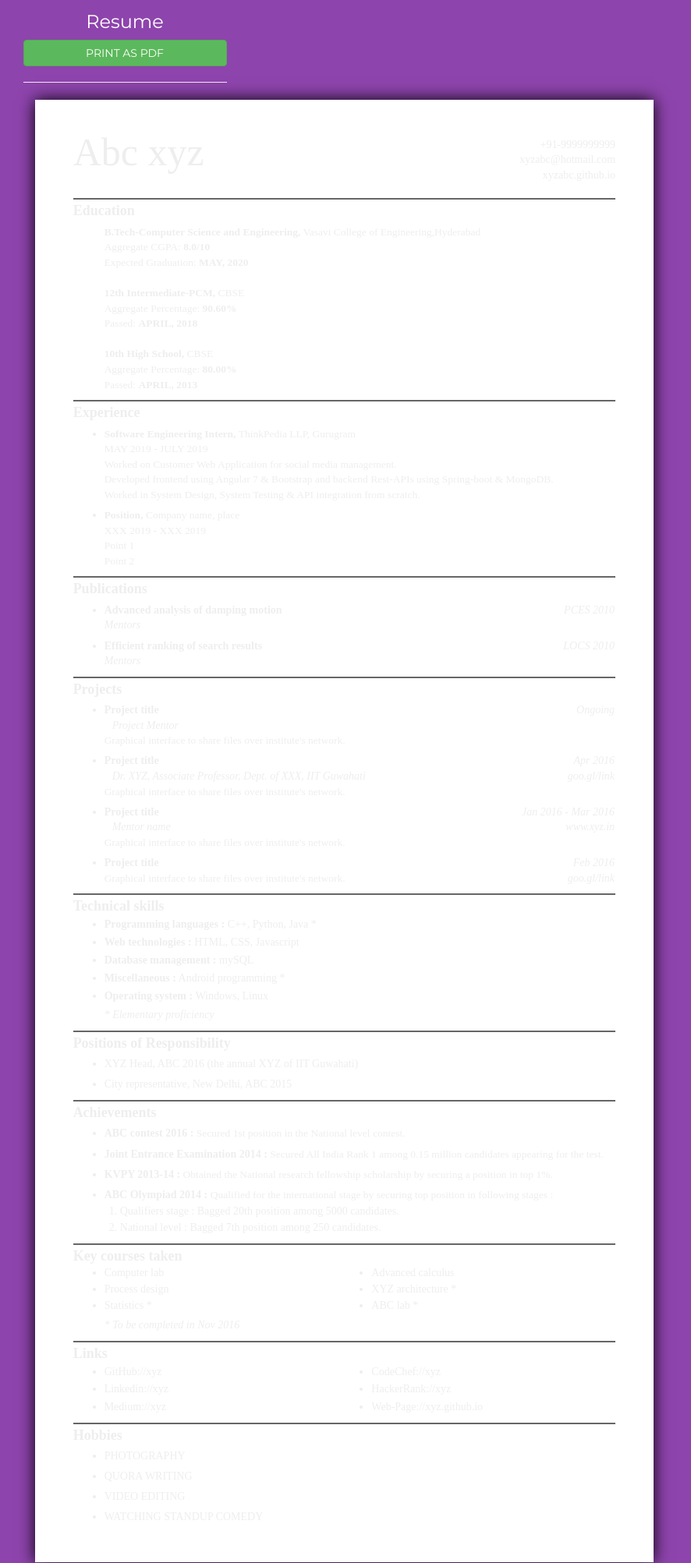
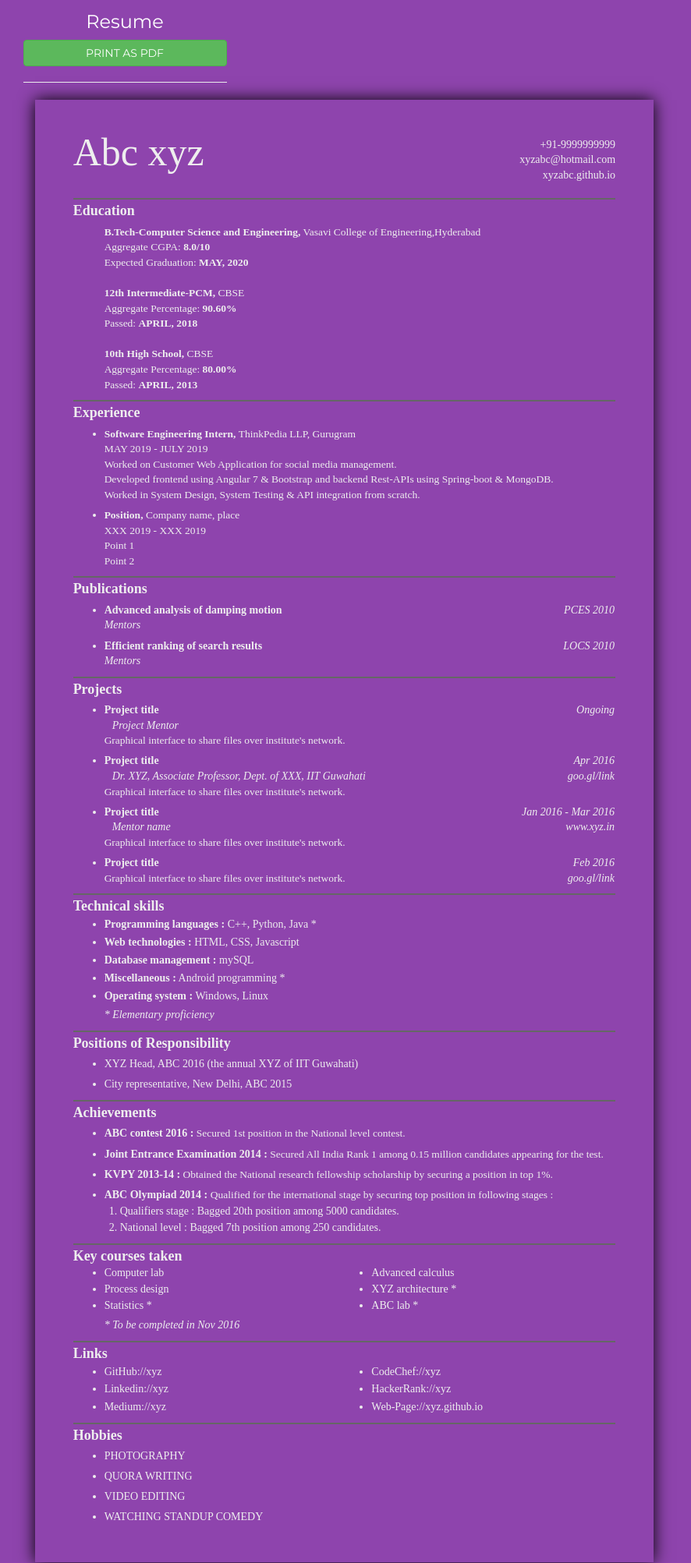
Before and after one commit to anishacse2018/WPSCSEB, a PHP site: page /resume.html in a window 1280 px wide. Shown: the whole page at 78% size, without its empty margins (0-886 px from the left). Run offline with PHP 8.4, Linux system fonts and the light colour scheme; some libraries are stand-ins or nearby versions; some web fonts are replaced.

Commit message:
Update main.css

```diff
--- a/css/main.css
+++ b/css/main.css
@@ -45,7 +45,7 @@ body {
 	/* width: 794px; */
 	/* height: 29.7cm; */
 	width: 21cm;
-	background-color: white;
+
 	margin: 1% auto 1% auto;
 	padding: 0.2cm 1.3cm 1cm 1.3cm;
 	box-shadow: 0px 0px 20px 0px #000;
```
